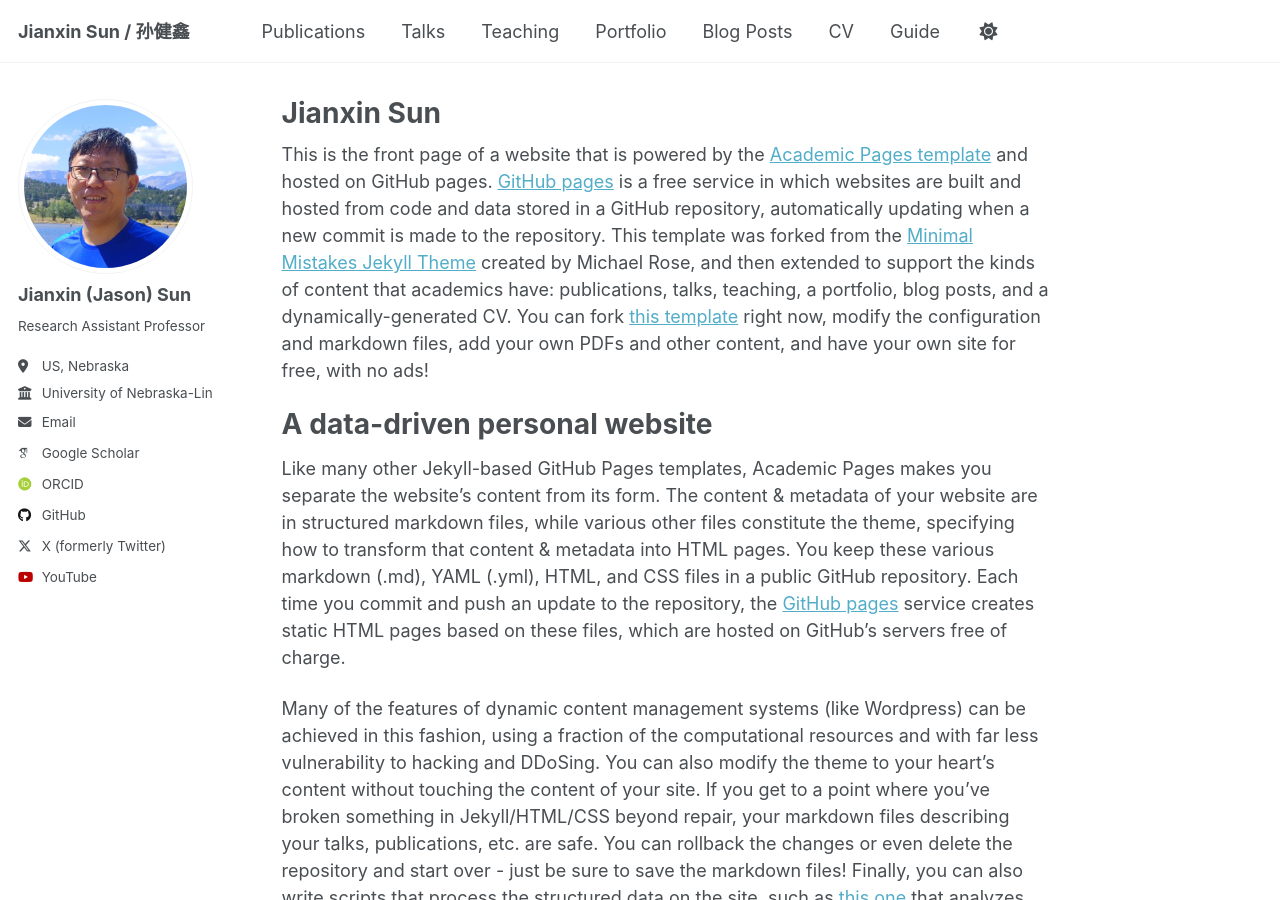
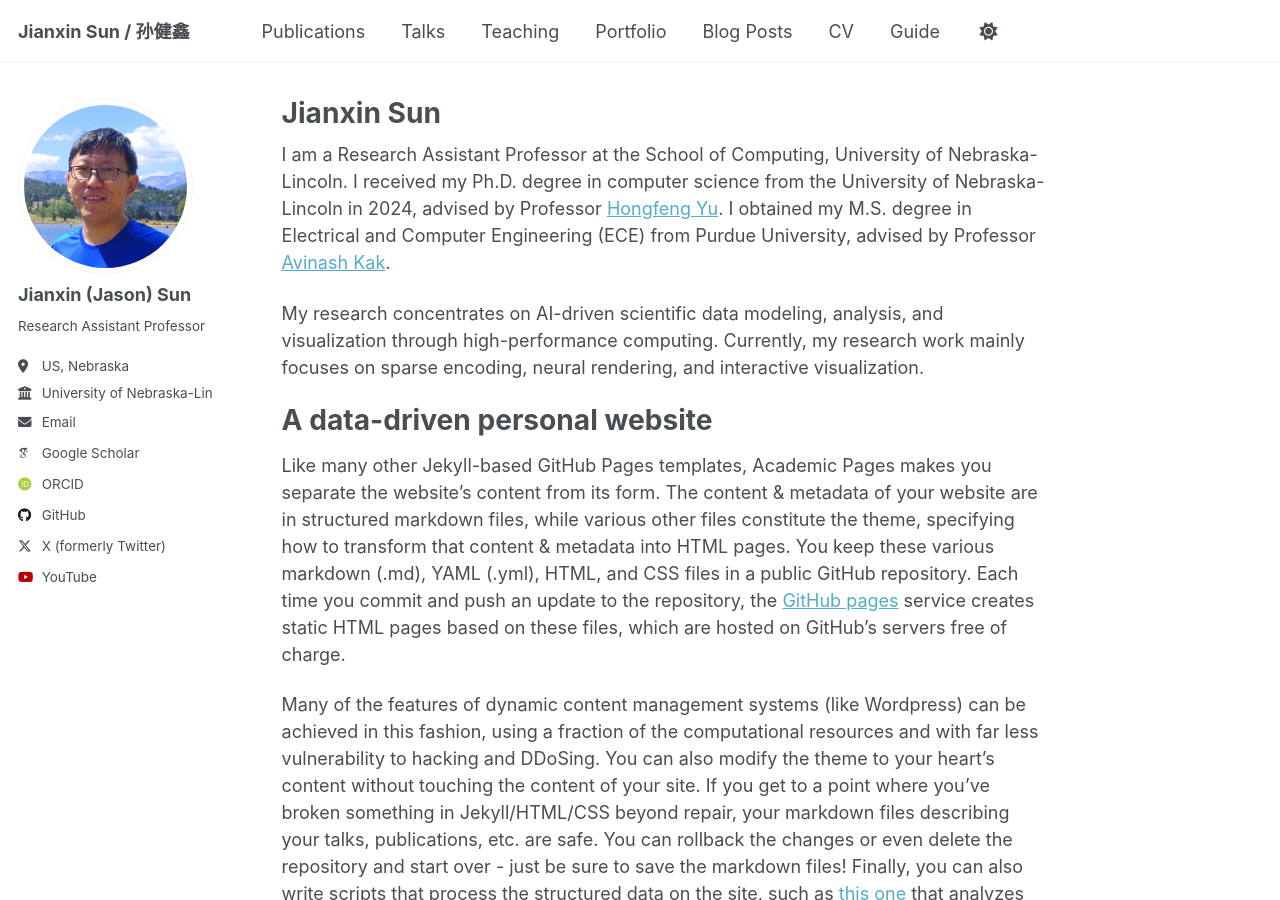
Before and after one commit to sunjianxin/sunjianxin.github.io, a Jekyll site: the page built from _pages/about.md, in a window 1280 px wide and 900 px high. Built offline with Jekyll 4.4.1, drawn with Linux system fonts in a browser that asks for light colours; some web fonts are replaced.

Commit message:
Update about.md

```diff
--- a/_pages/about.md
+++ b/_pages/about.md
@@ -7,7 +7,10 @@ redirect_from:
   - /about.html
 ---
 
-This is the front page of a website that is powered by the [Academic Pages template](https://github.com/academicpages/academicpages.github.io) and hosted on GitHub pages. [GitHub pages](https://pages.github.com) is a free service in which websites are built and hosted from code and data stored in a GitHub repository, automatically updating when a new commit is made to the repository. This template was forked from the [Minimal Mistakes Jekyll Theme](https://mmistakes.github.io/minimal-mistakes/) created by Michael Rose, and then extended to support the kinds of content that academics have: publications, talks, teaching, a portfolio, blog posts, and a dynamically-generated CV. You can fork [this template](https://github.com/academicpages/academicpages.github.io) right now, modify the configuration and markdown files, add your own PDFs and other content, and have your own site for free, with no ads!
+I am a Research Assistant Professor at the School of Computing, University of Nebraska-Lincoln. I received my Ph.D. degree in computer science from the University of Nebraska-Lincoln in 2024, advised by Professor [Hongfeng Yu](https://cse.unl.edu/~yu/). I obtained my M.S. degree in Electrical and Computer Engineering (ECE) from Purdue University, advised by Professor [Avinash Kak](https://engineering.purdue.edu/kak/).
+<!--I received my B.S degree from Harbin Institute of Technology.-->
+
+My research concentrates on AI-driven scientific data modeling, analysis, and visualization through high-performance computing. Currently, my research work mainly focuses on sparse encoding, neural rendering, and interactive visualization.
 
 A data-driven personal website
 ======
```
